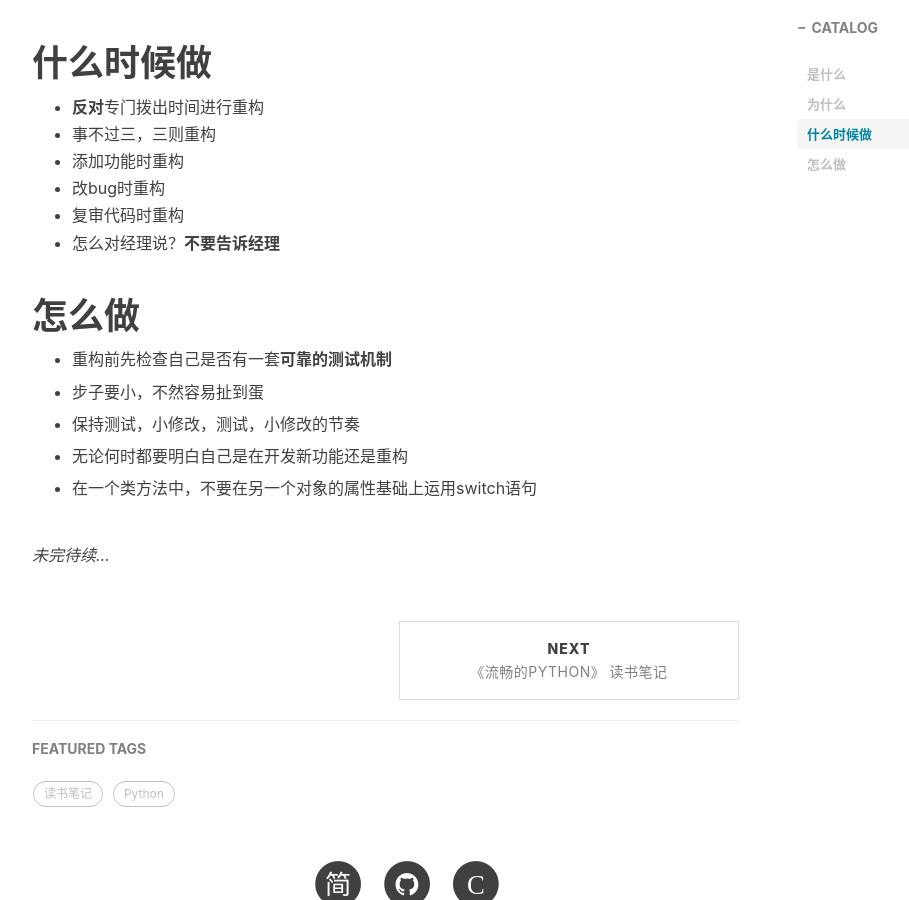
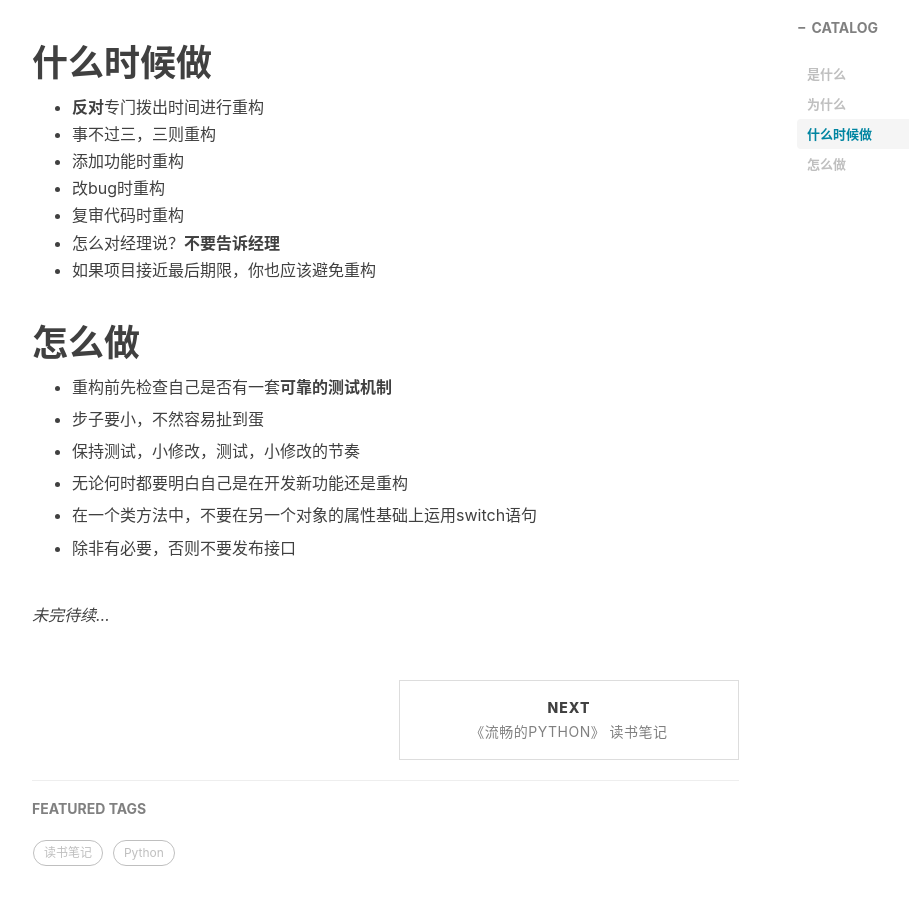
Before and after one commit to GitZW/gitzw.github.io, a Jekyll site: the page built from _posts/2018-11-16-《重构 改善既有代码的设计》读书笔记.md, in a window 1280 px wide and 900 px high, scrolled down 904 px. Shown: the whole window, without its empty margins (233-1142 px from the left). Built offline with Jekyll 4.4.1, drawn with Linux system fonts in a browser that asks for light colours; nearby versions of some CDN libraries; comment, search, counter and statistics services are not loaded.

Commit message:
Update 2018-11-16-《重构 改善既有代码的设计》读书笔记.md

```diff
--- a/_posts/2018-11-16-《重构 改善既有代码的设计》读书笔记.md
+++ b/_posts/2018-11-16-《重构 改善既有代码的设计》读书笔记.md
@@ -27,6 +27,7 @@ tags:
 * 改bug时重构
 * 复审代码时重构
 * 怎么对经理说？**不要告诉经理**
+* 如果项目接近最后期限，你也应该避免重构
 
 
 # 怎么做
@@ -41,5 +42,8 @@ tags:
 
 * 在一个类方法中，不要在另一个对象的属性基础上运用switch语句
 
+* 除非有必要，否则不要发布接口
+
+
 
 _未完待续..._
```
